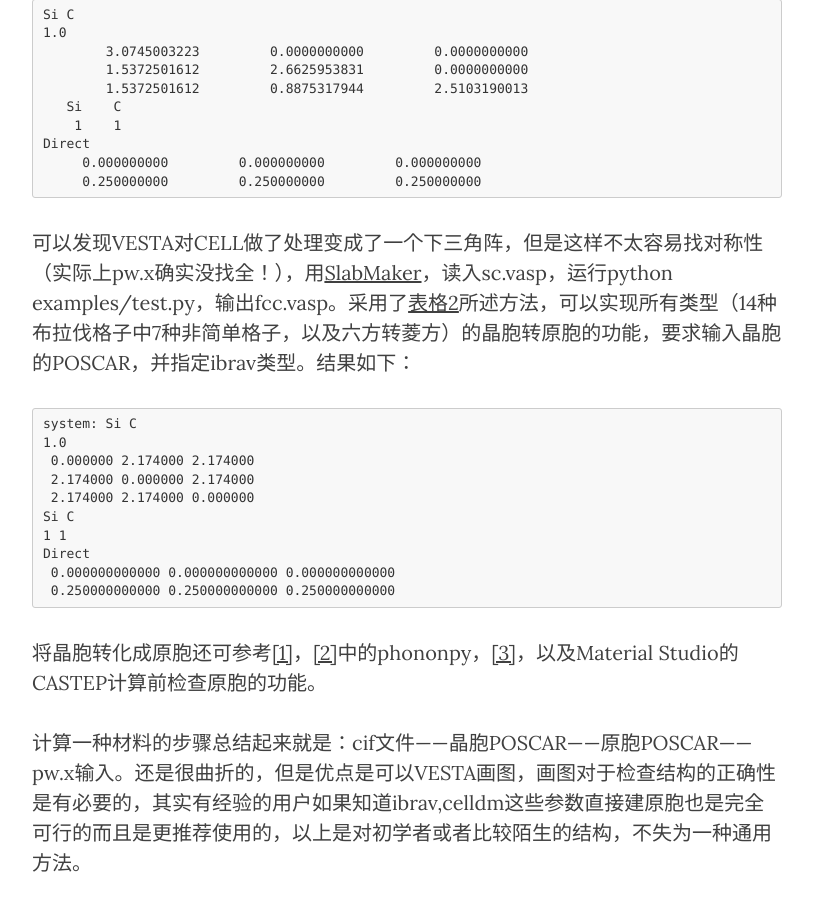
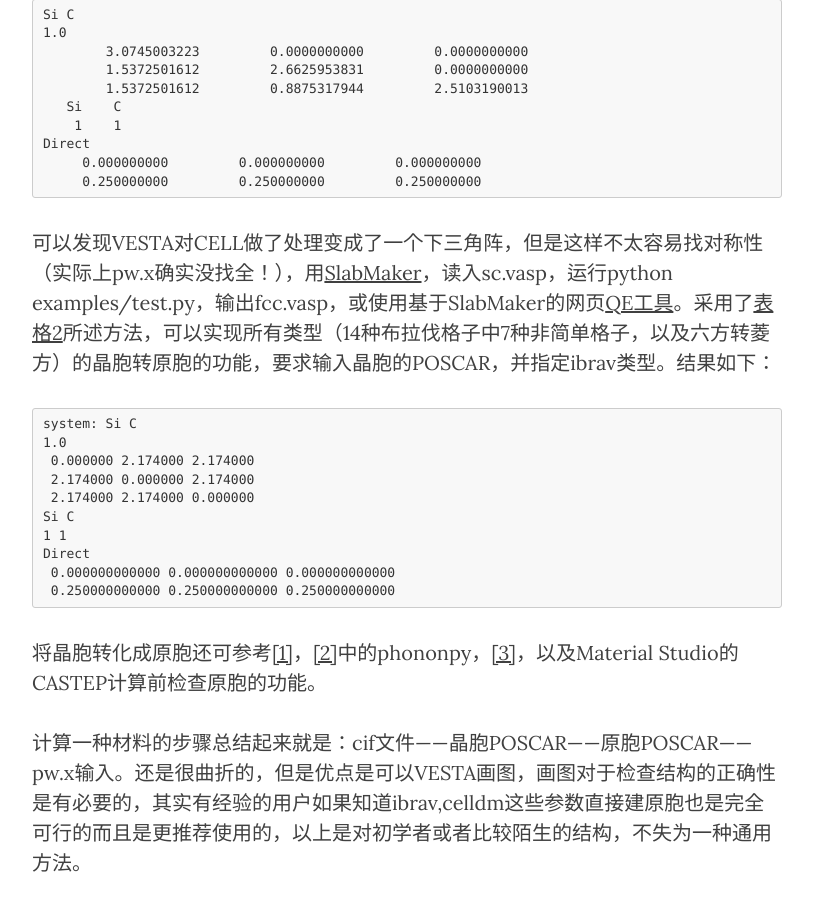
Before and after one commit to yyyu200/DFTbook, a Jekyll site: the page built from _posts/2019-04-01-HandsOn.md, in a window 1280 px wide and 900 px high, scrolled down 4163 px. Shown: the whole window, without its empty margins (233-1046 px from the left). Built offline with Jekyll 4.4.1, drawn with Linux system fonts in a browser that asks for light colours; nearby versions of some CDN libraries; formulas are drawn with MathJax 3; comment, search, counter and statistics services are not loaded.

Commit message:
modify at 20200916-08:49:21-di

````diff
--- a/_posts/2019-04-01-HandsOn.md
+++ b/_posts/2019-04-01-HandsOn.md
@@ -82,7 +82,7 @@
      0.250000000         0.250000000         0.250000000
 ```
 
-可以发现VESTA对CELL做了处理变成了一个下三角阵，但是这样不太容易找对称性（实际上pw.x确实没找全！），用[SlabMaker](https://github.com/yyyu200/SlabMaker)，读入sc.vasp，运行python examples/test.py，输出fcc.vasp。采用了[表格2](../../07/TransCell/#tab2)所述方法，可以实现所有类型（14种布拉伐格子中7种非简单格子，以及六方转菱方）的晶胞转原胞的功能，要求输入晶胞的POSCAR，并指定ibrav类型。结果如下：
+可以发现VESTA对CELL做了处理变成了一个下三角阵，但是这样不太容易找对称性（实际上pw.x确实没找全！），用[SlabMaker](https://github.com/yyyu200/SlabMaker)，读入sc.vasp，运行python examples/test.py，输出fcc.vasp，或使用基于SlabMaker的网页[QE工具](http://www.densityflow.com/)。采用了[表格2](../../07/TransCell/#tab2)所述方法，可以实现所有类型（14种布拉伐格子中7种非简单格子，以及六方转菱方）的晶胞转原胞的功能，要求输入晶胞的POSCAR，并指定ibrav类型。结果如下：
 
 ```
 system: Si C
````
